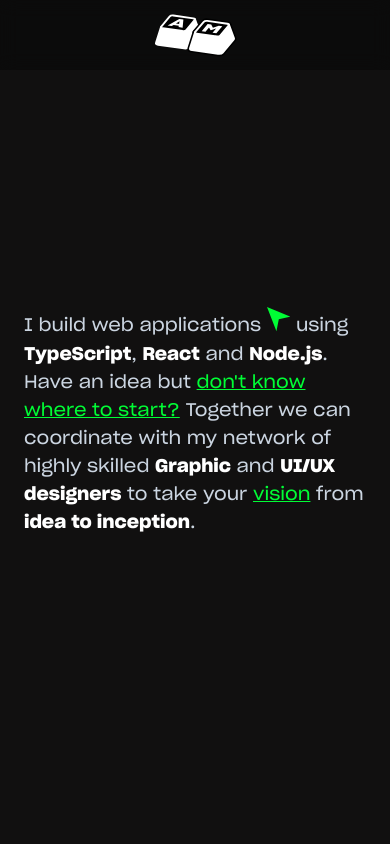
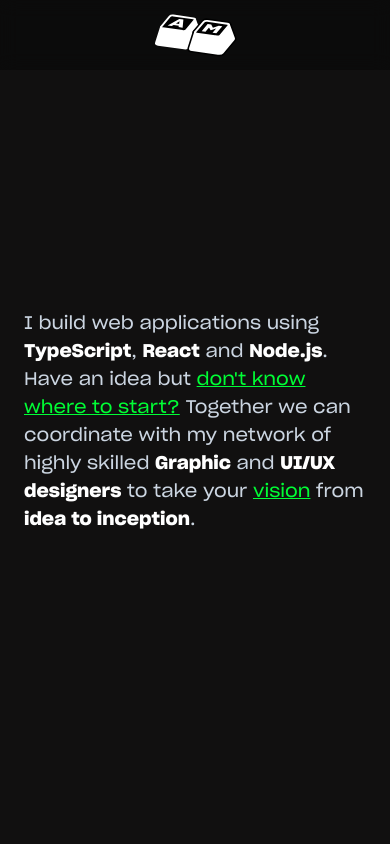
Before and after one commit to ashmidgley/ashmidgley.io, a Next.js app: page / in a window 390 px wide. Shown: the top 844 px of the page. Built offline with nearby package versions, Linux system fonts and the light colour scheme.

Commit message:
feat: hide cursor icon on mobile

```diff
--- a/components/Offerings.tsx
+++ b/components/Offerings.tsx
@@ -11,8 +11,8 @@ export const Offerings = () => {
         <p className="text-slate-300 text-lg sm:text-4xl">
           <span>{"I build web applications "}</span>
           <motion.a
+            className="hidden md:inline-block"
             href="https://kanexa.net"
-            className="inline-block"
             whileHover={{ scale: 1.5 }}
           >
             <CursorIcon />
```
